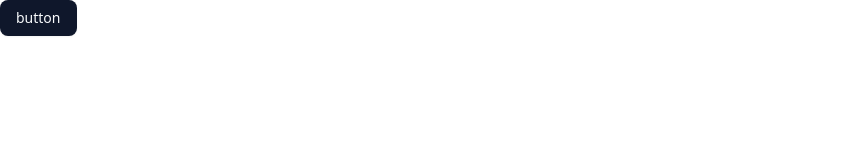
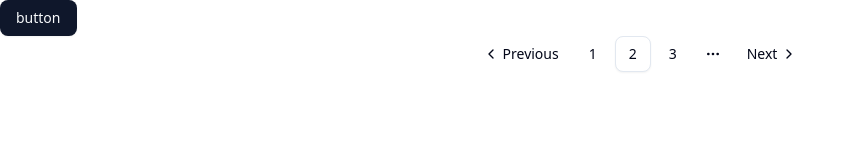
Before and after one commit to junjuny0227/hg-practice, a Next.js app: page / in a window 1280 px wide. Shown: the top 160 px of the page, without its empty margins (0-855 px from the left). Built offline with nearby package versions, Linux system fonts and the light colour scheme.

Commit message:
pagination

```diff
--- a/src/app/page.tsx
+++ b/src/app/page.tsx
@@ -1,9 +1,42 @@
-import { Button } from "@/components";
+import {
+  Button,
+  Pagination,
+  PaginationContent,
+  PaginationLink,
+  PaginationItem,
+  PaginationPrevious,
+  PaginationNext,
+  PaginationEllipsis,
+} from "@/components";
 
 const Main = () => {
   return (
     <div>
       <Button>button</Button>
+      <Pagination>
+        <PaginationContent>
+          <PaginationItem>
+            <PaginationPrevious href="#" />
+          </PaginationItem>
+          <PaginationItem>
+            <PaginationLink href="#">1</PaginationLink>
+          </PaginationItem>
+          <PaginationItem>
+            <PaginationLink isActive href="#">
+              2
+            </PaginationLink>
+          </PaginationItem>
+          <PaginationItem>
+            <PaginationLink href="#">3</PaginationLink>
+          </PaginationItem>
+          <PaginationItem>
+            <PaginationEllipsis />
+          </PaginationItem>
+          <PaginationItem>
+            <PaginationNext href="#" />
+          </PaginationItem>
+        </PaginationContent>
+      </Pagination>
     </div>
   );
 };
--- a/src/components/ui/index.ts
+++ b/src/components/ui/index.ts
@@ -1 +1,2 @@
 export * from "./button";
+export * from "./pagination";
--- /dev/null
+++ b/src/components/ui/pagination.tsx
@@ -0,0 +1,127 @@
+import * as React from "react"
+import {
+  ChevronLeftIcon,
+  ChevronRightIcon,
+  MoreHorizontalIcon,
+} from "lucide-react"
+
+import { cn } from "@/libs/styles/index"
+import { Button, buttonVariants } from "@/components/ui/button"
+
+function Pagination({ className, ...props }: React.ComponentProps<"nav">) {
+  return (
+    <nav
+      role="navigation"
+      aria-label="pagination"
+      data-slot="pagination"
+      className={cn("mx-auto flex w-full justify-center", className)}
+      {...props}
+    />
+  )
+}
+
+function PaginationContent({
+  className,
+  ...props
+}: React.ComponentProps<"ul">) {
+  return (
+    <ul
+      data-slot="pagination-content"
+      className={cn("flex flex-row items-center gap-1", className)}
+      {...props}
+    />
+  )
+}
+
+function PaginationItem({ ...props }: React.ComponentProps<"li">) {
+  return <li data-slot="pagination-item" {...props} />
+}
+
+type PaginationLinkProps = {
+  isActive?: boolean
+} & Pick<React.ComponentProps<typeof Button>, "size"> &
+  React.ComponentProps<"a">
+
+function PaginationLink({
+  className,
+  isActive,
+  size = "icon",
+  ...props
+}: PaginationLinkProps) {
+  return (
+    <a
+      aria-current={isActive ? "page" : undefined}
+      data-slot="pagination-link"
+      data-active={isActive}
+      className={cn(
+        buttonVariants({
+          variant: isActive ? "outline" : "ghost",
+          size,
+        }),
+        className
+      )}
+      {...props}
+    />
+  )
+}
+
+function PaginationPrevious({
+  className,
+  ...props
+}: React.ComponentProps<typeof PaginationLink>) {
+  return (
+    <PaginationLink
+      aria-label="Go to previous page"
+      size="default"
+      className={cn("gap-1 px-2.5 sm:pl-2.5", className)}
+      {...props}
+    >
+      <ChevronLeftIcon />
+      <span className="hidden sm:block">Previous</span>
+    </PaginationLink>
+  )
+}
+
+function PaginationNext({
+  className,
+  ...props
+}: React.ComponentProps<typeof PaginationLink>) {
+  return (
+    <PaginationLink
+      aria-label="Go to next page"
+      size="default"
+      className={cn("gap-1 px-2.5 sm:pr-2.5", className)}
+      {...props}
+    >
+      <span className="hidden sm:block">Next</span>
+      <ChevronRightIcon />
+    </PaginationLink>
+  )
+}
+
+function PaginationEllipsis({
+  className,
+  ...props
+}: React.ComponentProps<"span">) {
+  return (
+    <span
+      aria-hidden
+      data-slot="pagination-ellipsis"
+      className={cn("flex size-9 items-center justify-center", className)}
+      {...props}
+    >
+      <MoreHorizontalIcon className="size-4" />
+      <span className="sr-only">More pages</span>
+    </span>
+  )
+}
+
+export {
+  Pagination,
+  PaginationContent,
+  PaginationLink,
+  PaginationItem,
+  PaginationPrevious,
+  PaginationNext,
+  PaginationEllipsis,
+}
```
